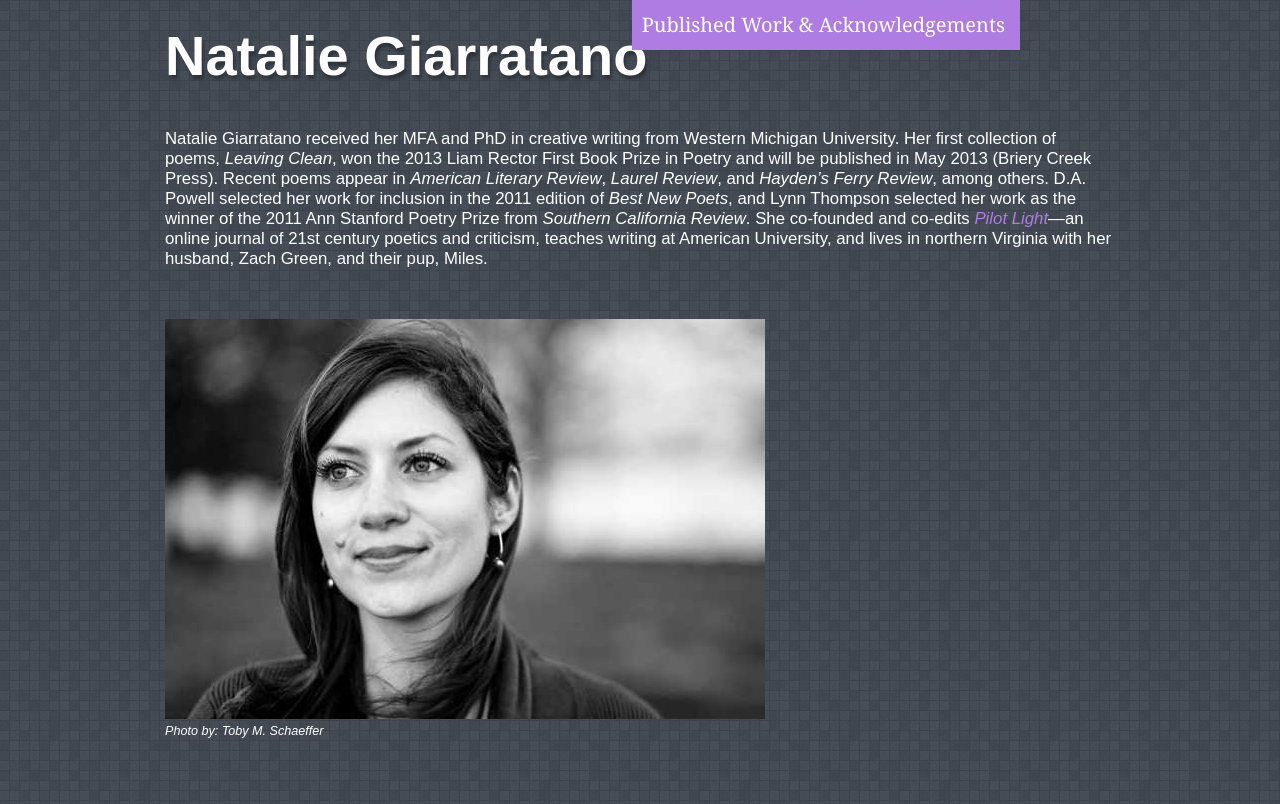
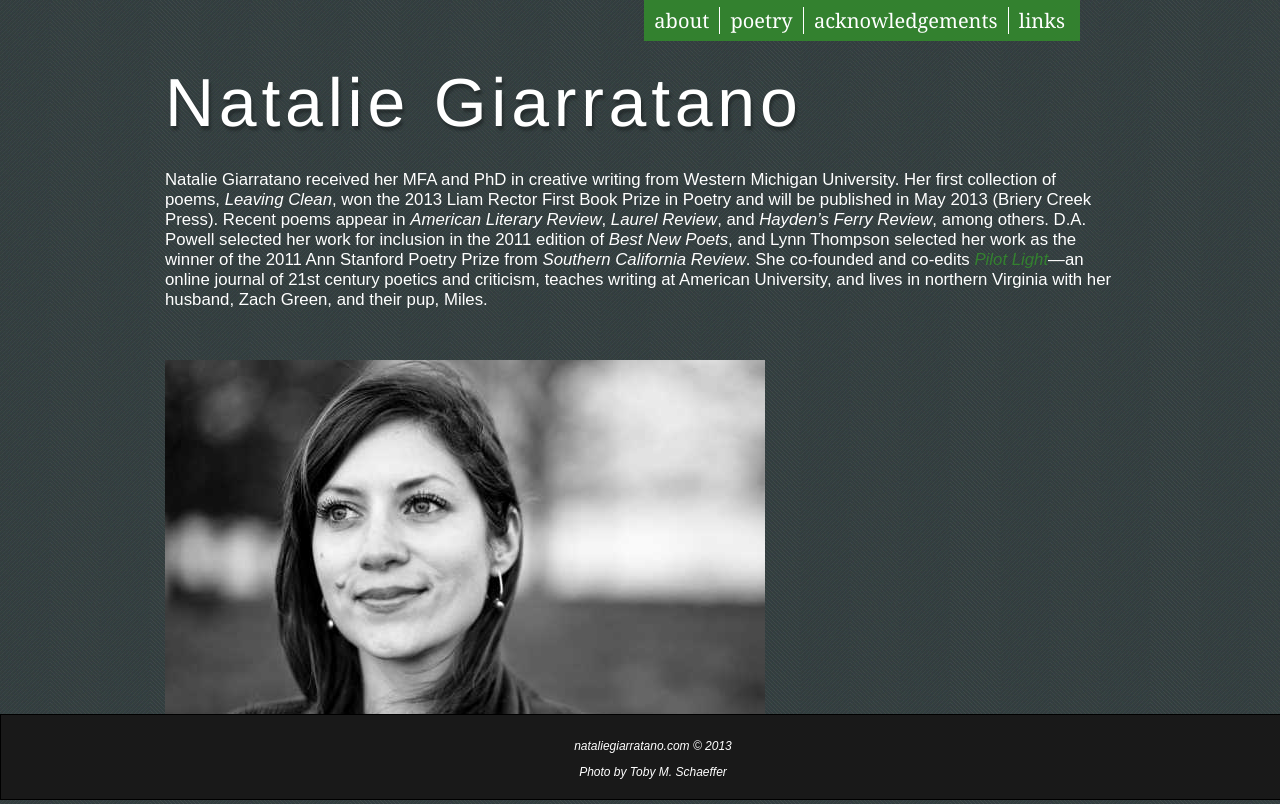
Before and after one commit to zachgreen/nataliegiarratano.com, a plain HTML site: page public/default.html in a window 1280 px wide. Shown: the top 804 px of the page. Drawn offline with nearby package versions, Linux system fonts and the light colour scheme.

Commit message:
New Changes

```diff
--- a/public/content/css/default.css
+++ b/public/content/css/default.css
@@ -1,5 +1,5 @@
 body {
-    background-image:url(/content/images/random_grey_variations.png);
+    background-image:url(/content/images/green-fibers.png);
     background-repeat:repeat;
     width: 950px;
     margin: 0 auto;
@@ -9,41 +9,44 @@ header {
     display: inline-block;
     color: rgba(255,255,255,1);
     line-height: 1.5;
-    font-size: 1.75em;
+
     text-align: left;
     text-shadow: 0 1px 0 #fff;
     text-shadow: 2px 4px 3px rgba(0,0,0,0.3);
 }
     header h1 {
         padding: 0 0;
-        margin: .25em 0;
+        margin: .75em 0 0 0;
+
+        font-size: 4.25em;
+        letter-spacing: .07em;
+        font-weight: 100;
+        font-family: Helvetica, Arial, sans-serif;
     }
 
 ul.nav {
     position: fixed;
     top: 0px;
-    right: 260px;
-    padding: .05em .25em;
+    right: 200px;
+    padding: .35em .25em;
     margin: 0px;
 
     list-style-type: none;
 
     font-size: 1.25em;
     font-family: Georgia, 'Times New Roman', Times, serif;
-    line-height: 2.00em;
+    line-height: 1.35em;
 
-    background-color: #ae7ce2;
+    background-color: #33812f;
 }
     ul.nav li {
         display: inline-block;
-        padding: .20em .50em;
+        padding: 0 .50em;
         padding-left: inherit;
 
         border-right: 1px solid #fff;
     }
-    ul.nav li:last-child {
-        border-right: none;
-    }
+    ul.nav li:last-child { border-right: none; }
         ul.nav li a { text-decoration: none; color: rgba(255,255,255,1); }
         ul.nav li a:hover { color: rgba(255,255,255,.75); }
 
@@ -52,11 +55,11 @@ article.page {
     font-size: 1.05em;
     color: rgba(255,255,255,1);
 }
-    article.page:not(#Bio) { padding: 2.00em 0; }
-article.page > p a { text-decoration:none; color: #ae7ce2; }
+article.page:not(#Bio) { padding: 2.00em 0; }
+article.page > p a { text-decoration:none; color: #33812f; }
 article.page > p a:hover { opacity: .75; }
 
-    article.page > h2 { color: #ae7ce2; margin:0; }
+    article.page > h2 { color: #33812f; margin:0; font-size: 2.00em; }
     article.page > ul {
         margin:0;
         padding: 0;
@@ -67,24 +70,36 @@ article.page > p a:hover { opacity: .75; }
         article.page > ul > li > a:hover { color: rgba(255,255,255,.75); }
 
 .scrollup{
-    width:48px;
-    height:48px;
-    opacity:1.0;
+    width: 48px;
+    height: 48px;
+    opacity: 1.0;
     position:fixed;
-    bottom:50px;
-    right:100px;
-    display:none;
+    bottom: 7.00em;
+    right: 100px;
+    display: none;
     text-indent:-9999px;
     background: url('../images/scrollup.png') no-repeat;
     background-size:contain;
 }
 
-span.credit {
-    display:block;
-    font-size: .75em;
-    font-style: italic;
-}
-
 #natimage {
     margin-top: 2.00em;
 }
+
+footer {
+    position:fixed;
+    left: 0;
+    bottom: 0;
+    width: 100%;
+    height: 5.00em;
+    padding: 1.00em;
+
+    border: 1px solid #000;
+
+    background-color: #191919;
+    color: #fff;
+
+    font-size: .75em;
+    font-style: italic;
+    text-align: center;
+}
--- a/public/default.html
+++ b/public/default.html
@@ -13,7 +13,10 @@
     </header>
 
     <ul class="nav">
-        <li><a href="#Work">Published Work & Acknowledgements</a></li>
+        <li><a href="#Bio">about</a></li>
+        <li><a href="#Poetry">poetry</a></li>
+        <li><a href="#Acknowledgements">acknowledgements</a></li>
+        <li><a href="#Links">links</a></li>
     </ul>
 
     <article id="Bio" class="page">
@@ -29,10 +32,26 @@
             Virginia with her husband, Zach Green, and their pup, Miles.
         </p>
         <img id="natimage" alt="Natalie Giarratano" src="content/images/natalie_giarratano.jpg" />
-        <span class="credit">Photo by: Toby M. Schaeffer</span>
     </article>
-    <article id="Work" class="page">
-        <h2>Published Work & Acknowledgements</h2>
+    <article id="Poetry" class="page">
+        <h2>Poetry</h2>
+
+    </article>
+    <article id="Acknowledgements" class="page">
+        <h2>Acknowledgements</h2>
+        <ul>
+            <li><a href="http://asu.edu/piper/publications/haydensferryreview/issue49/poetry/poetry_giarratano.html"><em>Hayden's Ferry Review</em> - "Asena, the Gray Wolf, to Tu Kueh after Many Years"</a></li>
+            <li><a href="http://www.thepedestalmagazine.com/gallery.php?item=4161"><em>The Pedestal Magazine</em> - "Talkings"</a></li>
+            <li><a href="http://www.thepedestalmagazine.com/gallery.php?item=19718"><em>The Pedestal Magazine</em> - "Leaving Clean"</a></li>
+            <li><a href="http://knoxwritershouse.com/The_Knox_Writers_House_Site/The_Knox_Writers_House___Natalie_Giarratano.html">The Knox Writers' House</a></li>
+            <li><a href="http://haydensferryreview.blogspot.com/2011/08/best-new-poets-2011.html"><em>Hayden's Ferry Review</em> - Best New Poets - 2011</a></li>
+            <li><a href="http://www.sundresspublications.com/bestof/2009/finalists.htm">Sundress Publications - Best of Net Finalist - 2009</a></li>
+            <li><a href="http://www.sycamorereview.com/2010/11/2010-wabash-prize-for-poetry-results/"><em>Sycamore Review</em> - Wabash Prize Finalist - 2010</a></li>
+            <li><a href="http://wmuenglishevents.blogspot.com/search?q=giarratano">Western Michigan University Acknowledgements</a></li>
+        </ul>
+    </article>
+    <article id="Links" class="page">
+        <h2>Links</h2>
         <ul>
             <li><a href="http://asu.edu/piper/publications/haydensferryreview/issue49/poetry/poetry_giarratano.html"><em>Hayden's Ferry Review</em> - "Asena, the Gray Wolf, to Tu Kueh after Many Years"</a></li>
             <li><a href="http://www.thepedestalmagazine.com/gallery.php?item=4161"><em>The Pedestal Magazine</em> - "Talkings"</a></li>
@@ -46,5 +65,10 @@
     </article>
 
     <a href="#" class="scrollup">Scroll</a>
+    <footer>
+        <p>nataliegiarratano.com &copy; 2013</p>
+        <p>Photo by Toby M. Schaeffer</p>
+
+    </footer>
 </body>
 </html>
--- a/public/scripts/nataliegiarratano.com.js
+++ b/public/scripts/nataliegiarratano.com.js
@@ -1,7 +1,12 @@
 $(document).ready(function () {
     $('ul.nav a').click(function () {
+        var top = $($(this).attr('href')).offset().top;
+        if ($(this).attr('href') == '#Bio') {
+            top = 0;
+        }
+
         $('html, body').animate({
-            scrollTop: $($(this).attr('href')).offset().top
+            scrollTop: top
         }, 500);
         return false;
     });
```
Also changed, not shown: public/content/images/green-fibers.png (added), public/content/images/scrollup.png.
